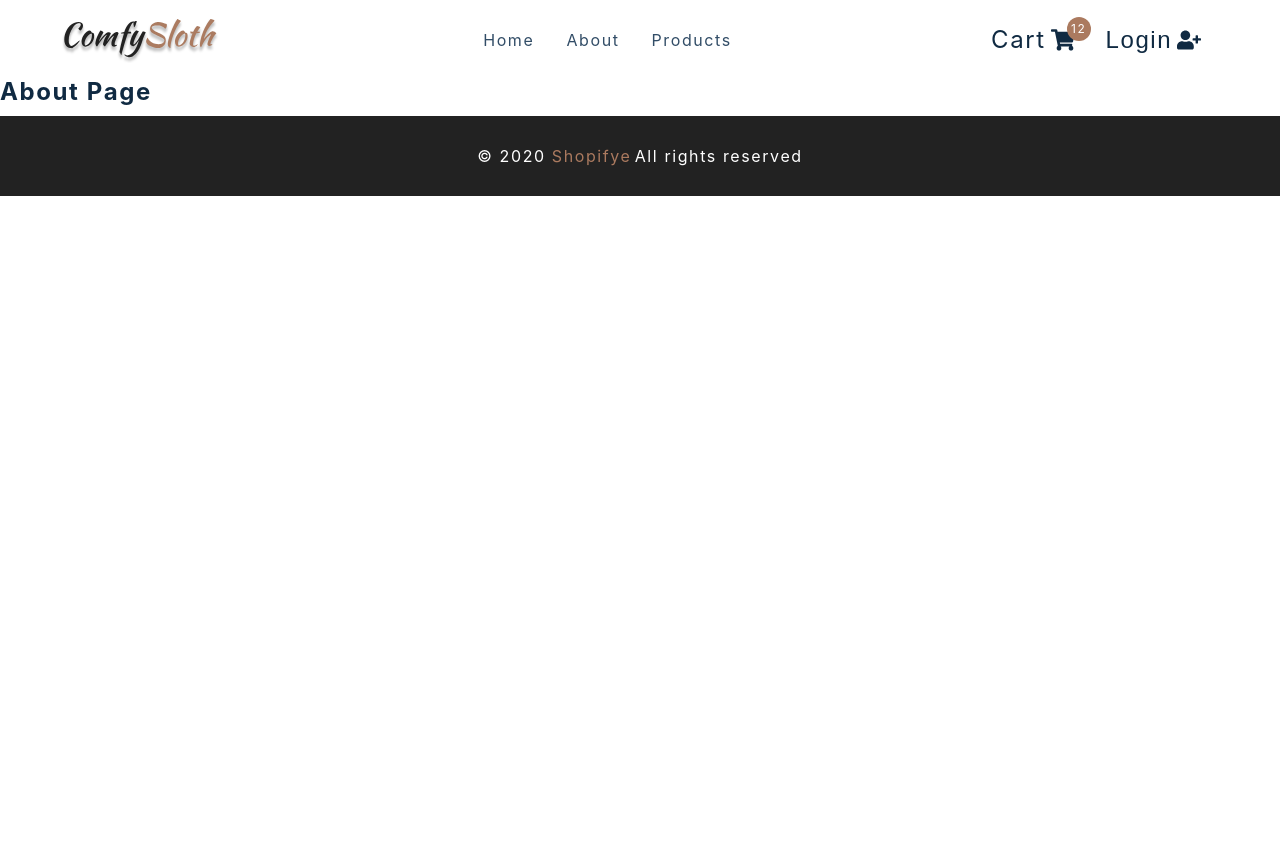
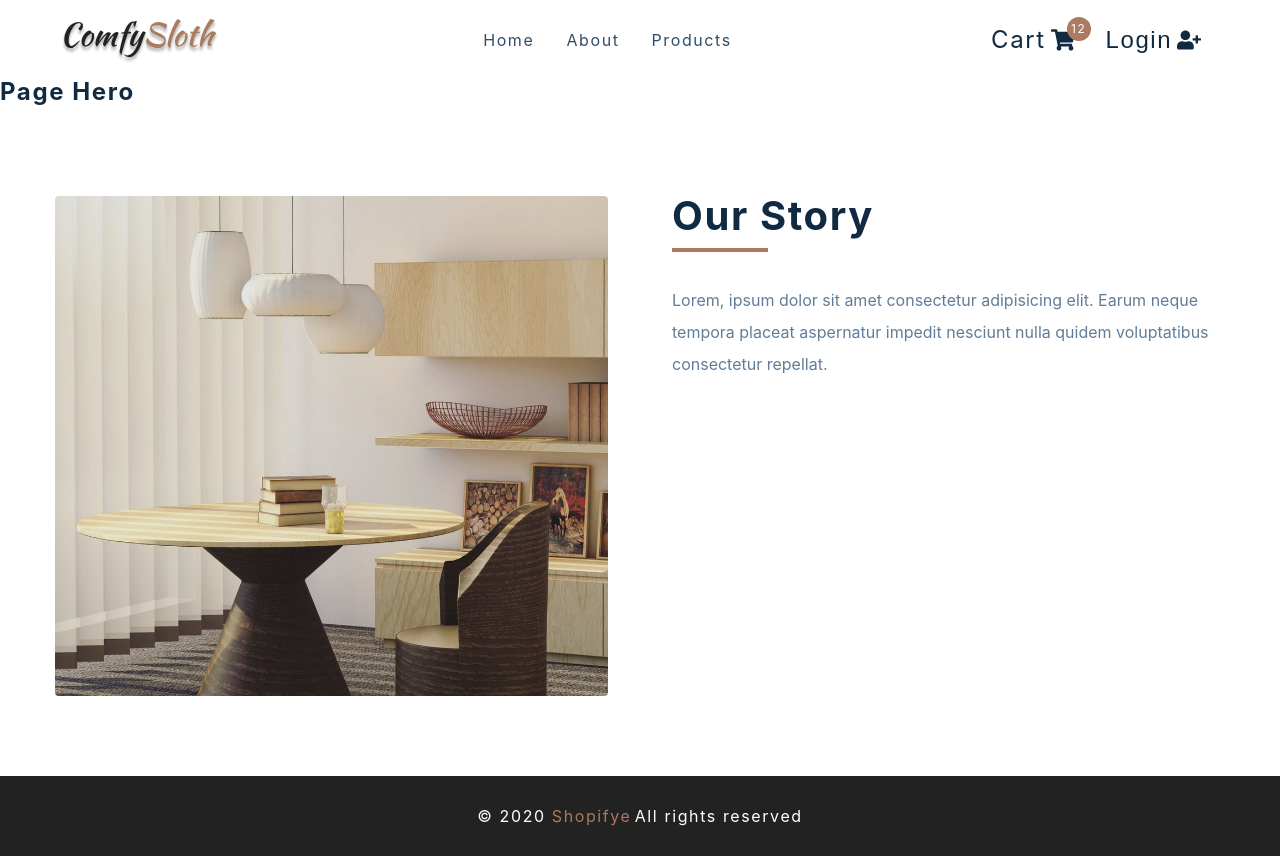
Before and after one commit to somoye123/Shopifye, a React (Create React App) app: page /about in a window 1280 px wide. Before the commit the page ends 800 px from the top, so only its background shows below. Built offline with nearby package versions, Linux system fonts and the light colour scheme; what redux-immutable-state-invariant would draw is missing.

Commit message:
Build About page

```diff
--- a/src/pages/AboutPage.js
+++ b/src/pages/AboutPage.js
@@ -1,9 +1,27 @@
-import React from 'react';
-import styled from 'styled-components';
-import { PageHero } from '../components';
-import aboutImg from '../assets/hero-bcg.jpeg';
+import React from 'react'
+import styled from 'styled-components'
+import { PageHero } from '../components'
+import aboutImg from '../assets/hero-bcg.jpeg'
 
-const AboutPage = () => <h4>about page</h4>;
+const AboutPage = () => (
+  <main>
+    <PageHero title='about' />
+    <Wrapper className='page section section-center'>
+      <img src={aboutImg} alt='nice-desk' />
+      <article>
+        <div className='title'>
+          <h2>Our story</h2>
+          <div className='underline'></div>
+        </div>
+        <p>
+          Lorem, ipsum dolor sit amet consectetur adipisicing elit. Earum neque
+          tempora placeat aspernatur impedit nesciunt nulla quidem voluptatibus
+          consectetur repellat.
+        </p>
+      </article>
+    </Wrapper>
+  </main>
+)
 
 const Wrapper = styled.section`
   display: grid;
@@ -31,5 +49,5 @@ const Wrapper = styled.section`
   @media (min-width: 992px) {
     grid-template-columns: 1fr 1fr;
   }
-`;
-export default AboutPage;
+`
+export default AboutPage
```
